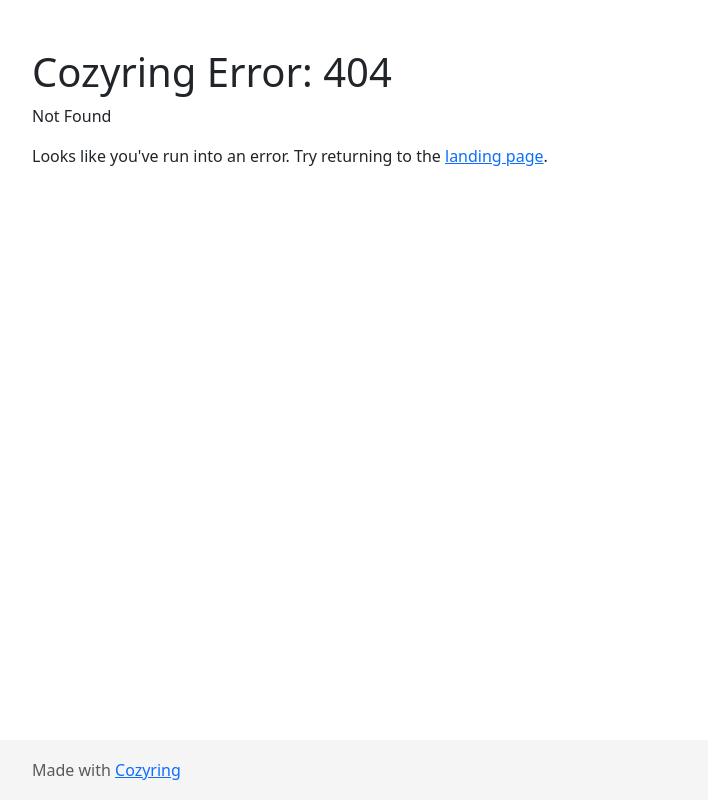
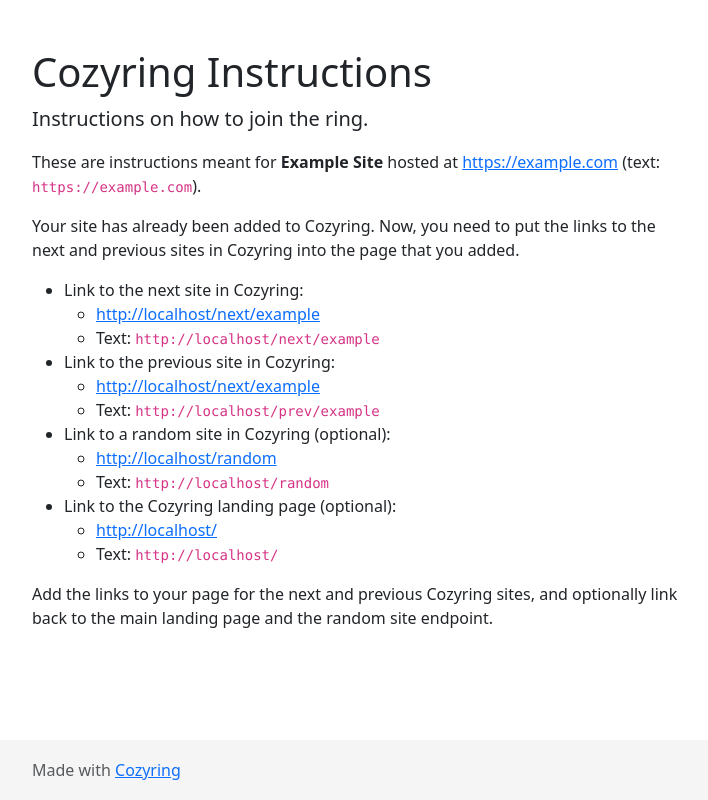
Before and after one commit to shangmingwu/cozyring, a FastAPI app: page /inst/example in a window 1280 px wide. Shown: the whole page, without its empty margins (283-991 px from the left). Run offline with FastAPI, Linux system fonts and the light colour scheme; some libraries are stand-ins or nearby versions.

Commit message:
add instructions endpoint and page

```diff
--- a/main.py
+++ b/main.py
@@ -33,6 +33,19 @@ templates = Jinja2Templates(directory="templates")
 async def root(request: Request):
     return templates.TemplateResponse("landing.html", {"request": request, "sites": sites})
 
+@app.get("/inst/", name="instructions_list")
+async def list_inst(request: Request):
+    return templates.TemplateResponse("instructions_list.html", {"request": request, "sites": sites})
+
+@app.get("/inst/{slug}", name="instructions")
+async def get_inst(slug: str, request: Request):
+    if not slug in index:
+        raise HTTPException(status_code=404, detail="Invalid webring slug.")
+    n = index[slug]
+    url = sites[n]["url"]
+    name = sites[n]["name"]
+    return templates.TemplateResponse("instructions.html", {"request": request, "slug_passed": slug, "url": url, "name": name})
+
 @app.get("/next/{slug}", name="next")
 async def get_next(slug: str):
     if len(sites) == 0:
--- a/templates/error.html
+++ b/templates/error.html
@@ -14,7 +14,7 @@
   <body>
     <main role="main" class="container">
       <h1 class="mt-5">Cozyring Error: {{ status_code }}</h1>
-        <p>{{ detail }}</p>
+        <p class="lead">{{ detail }}</p>
         <p>Looks like you've run into an error. Try returning to the <a href="{{ url_for('root') }}">landing page</a>.</p>
     </main>
     <footer class="footer">
--- /dev/null
+++ b/templates/instructions.html
@@ -0,0 +1,54 @@
+<!doctype html>
+<html lang="en">
+  <head>
+    <meta charset="utf-8">
+    <meta name="viewport" content="width=device-width, initial-scale=1, shrink-to-fit=no">
+    <meta name="description" content="Cozyring join instructions.">
+    <meta name="author" content="Simon Wu">
+    <link rel="icon" type="image/x-icon" href="{{ url_for('static', path='favicon.ico') }}" />
+    <title>Cozyring Instructions</title>
+    <!-- <link rel="canonical" href=""> -->
+    <link href="{{ url_for('static', path='bootstrap.min.css') }}" rel="stylesheet">
+    <link href="{{ url_for('static', path='landing.css') }}" rel="stylesheet">
+  </head>
+  <body>
+    <main role="main" class="container">
+      <h1 class="mt-5">Cozyring Instructions</h1>
+      <p class="lead">Instructions on how to join the ring.</p>
+      <p>These are instructions meant for <b>{{ name }}</b> hosted at <a href="{{ url }}">{{ url }}</a> (text: <code>{{ url }}</code>).</p>
+      <p>Your site has already been added to Cozyring. Now, you need to put the links to the next and previous sites in Cozyring into the page that you added.</p>
+      <ul>
+        <li>Link to the next site in Cozyring:
+            <ul>
+                <li><a href="{{ url_for('next', slug=slug_passed) }}">{{ url_for('next', slug=slug_passed) }}</a></li>
+                <li>Text: <code>{{ url_for('next', slug=slug_passed) }}</code></li>
+            </ul>
+        </li>
+        <li>Link to the previous site in Cozyring:
+            <ul>
+                <li><a href="{{ url_for('previous', slug=slug_passed) }}">{{ url_for('next', slug=slug_passed) }}</a></li>
+                <li>Text: <code>{{ url_for('previous', slug=slug_passed) }}</code></li>
+            </ul>
+        </li>
+        <li>Link to a random site in Cozyring (optional):
+            <ul>
+                <li><a href="{{ url_for('random') }}">{{ url_for('random') }}</a></li>
+                <li>Text: <code>{{ url_for('random') }}</code></li>
+            </ul>
+        </li>
+        <li>Link to the Cozyring landing page (optional):
+            <ul>
+                <li><a href="{{ url_for('root') }}">{{ url_for('root') }}</a></li>
+                <li>Text: <code>{{ url_for('root') }}</code></li>
+            </ul>
+        </li>
+      </ul>
+      <p>Add the links to your page for the next and previous Cozyring sites, and optionally link back to the main landing page and the random site endpoint.</p>
+    </main>
+    <footer class="footer">
+      <div class="container">
+        <span class="text-muted">Made with <a href="https://github.com/shangmingwu/cozyring">Cozyring</a></span>
+      </div>
+    </footer>
+  </body>
+</html>
```
Also changed, not shown: templates/instructions_list.html (added, +40 -0 lines), README.md.
